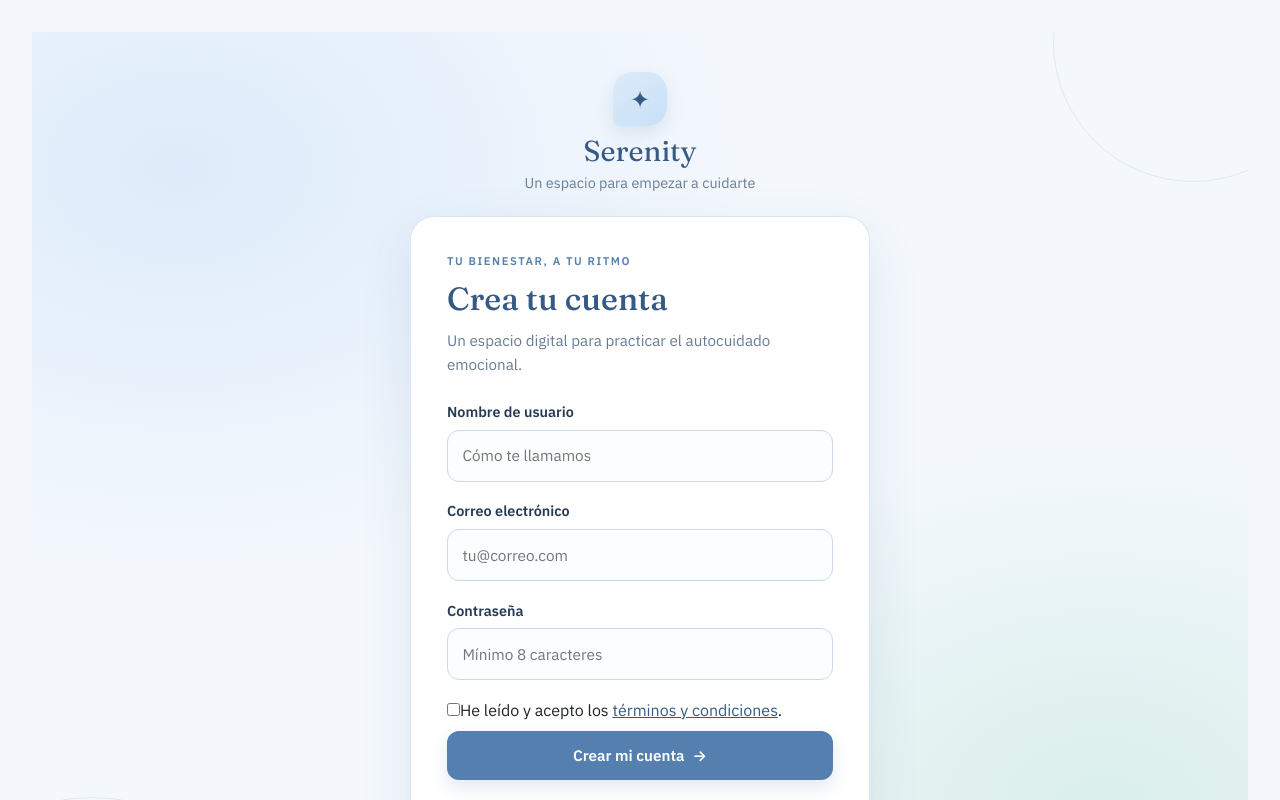
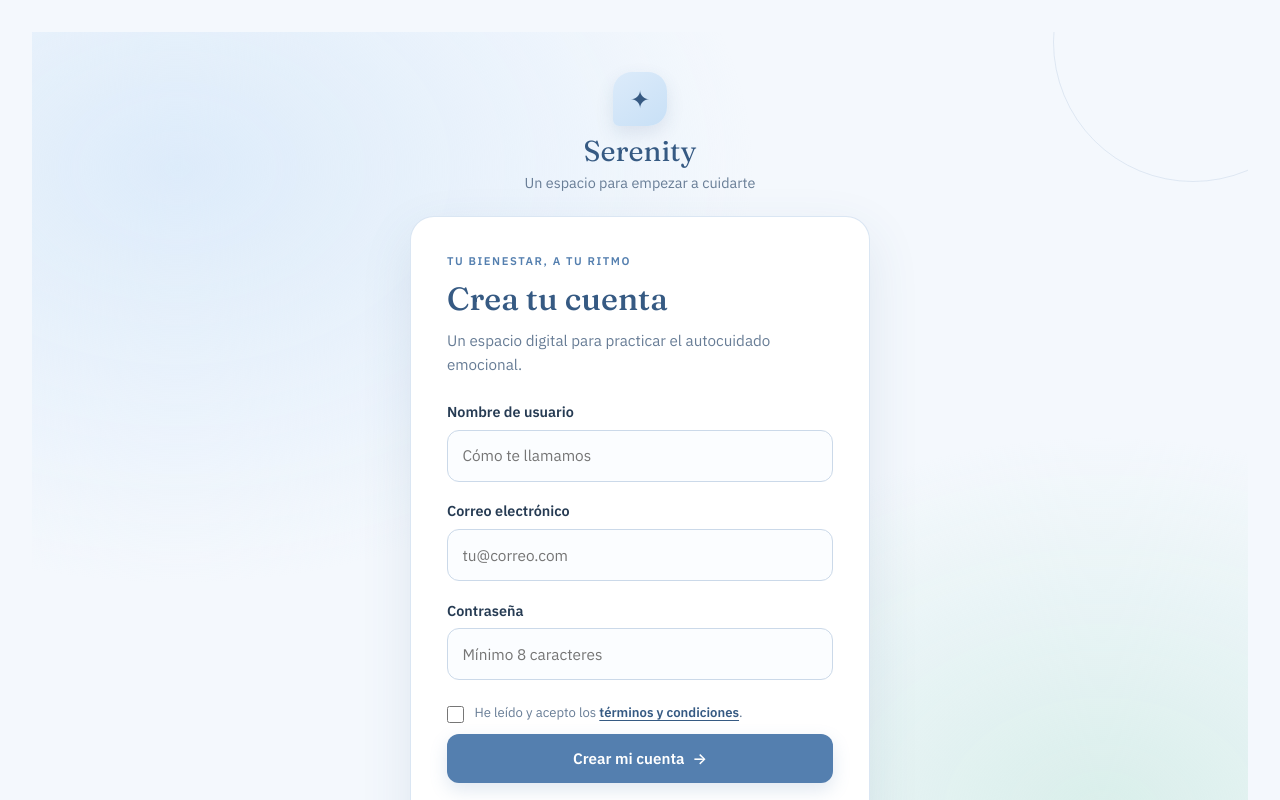
Before and after one commit to jeisonrv/frontend-serenity, an Angular app: page /registro in a window 1280 px wide. Shown: the top 800 px of the page. Built offline with nearby package versions, Linux system fonts and the light colour scheme.

Commit message:
Estiliza enlaces y aceptación de términos

```diff
--- a/src/app/features/auth/login/login.component.scss
+++ b/src/app/features/auth/login/login.component.scss
@@ -36,3 +36,16 @@
 .error-general { margin: -.2rem 0 .75rem; }
 .nota-crisis { color: var(--color-ink-soft); text-align: center; font-size: .76rem; margin: 1.15rem auto 0; }
 @media (max-width: 480px) { .pantalla-auth { padding: 1.5rem 1rem; } .formulario { border-radius: 20px; } }
+
+
+.aceptacion-legal {
+  display: flex; align-items: flex-start; gap: .65rem; margin: .35rem 0 .25rem;
+  color: var(--color-ink-soft); font-size: .82rem; line-height: 1.5; cursor: pointer;
+}
+.aceptacion-legal input {
+  appearance: auto; width: 17px; height: 17px; flex: 0 0 auto; margin: .15rem 0 0;
+  accent-color: var(--color-primary);
+}
+.aceptacion-legal a { color: var(--color-primary-dark); font-weight: 700; text-underline-offset: 3px; }
+.error-terminos { display: block; margin: .15rem 0 .75rem 1.6rem; }
+.nota-crisis a { color: var(--color-primary-dark); font-weight: 700; text-underline-offset: 3px; }
```
